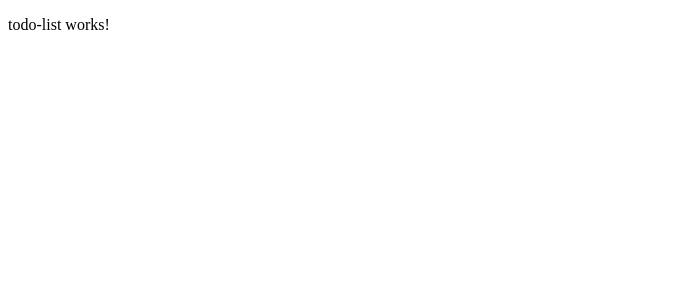
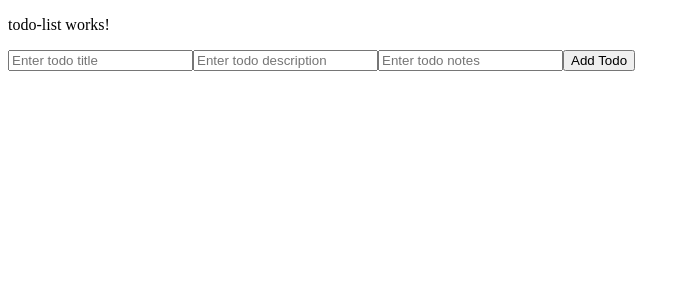
Before and after one commit to binfu-seek/todo-list-angular, an Angular app: page / in a window 1280 px wide. Shown: the top 300 px of the page, without its empty margins (0-690 px from the left). Built offline with nearby package versions, Linux system fonts and the light colour scheme; no server answers.

Commit message:
Add reactive form and successfully added todo to server

```diff
--- a/src/app/components/todo-list/todo-list.html
+++ b/src/app/components/todo-list/todo-list.html
@@ -1 +1,12 @@
 <p>todo-list works!</p>
+<div>
+    <div>
+
+    </div>
+    <form [formGroup]="todoForm" (ngSubmit)="onSubmit()">
+        <input formControlName="title" placeholder="Enter todo title" />
+        <input formControlName="description" placeholder="Enter todo description" />
+        <input formControlName="notes" placeholder="Enter todo notes" />
+        <button type="submit">Add Todo</button>
+    </form>
+</div>
--- a/src/app/components/todo-list/todo-list.ts
+++ b/src/app/components/todo-list/todo-list.ts
@@ -1,16 +1,43 @@
 import { Component, OnInit } from '@angular/core';
 import { TodoService } from '../../services/todo.servise';
+import { ReactiveFormsModule, FormBuilder, FormControl, FormGroup, Validators } from '@angular/forms';
+import { CreateTodoRequest } from '../../models/todo.models';
 
 @Component({
-  imports: [],
+  imports: [ReactiveFormsModule],
   selector: 'app-todo-list',
   styleUrl: './todo-list.scss',
   templateUrl: './todo-list.html',
 })
 export class TodoListComponent implements OnInit {
-  constructor(private readonly todoService: TodoService) {}
+  todoForm!: FormGroup<{
+    title: FormControl<string>;
+    description: FormControl<string>;
+    notes: FormControl<string>;
+  }>;
+
+  constructor(
+    private readonly todoService: TodoService,
+    private readonly fb: FormBuilder
+  ) {
+    this.todoForm = this.fb.nonNullable.group({
+      title: ['', [Validators.required, Validators.maxLength(100)]],
+      description: [''],
+      notes: ['']
+    });
+  }
 
   ngOnInit() {
     this.todoService.loadTodos().subscribe();
   }
+
+  onSubmit() {
+    if (this.todoForm.valid) {
+      const newTodo = this.todoForm.value as CreateTodoRequest;
+      this.todoService.addTodo(newTodo).subscribe(() => {
+        this.todoForm.reset();
+      });
+    }
+  }
+
 }
```
